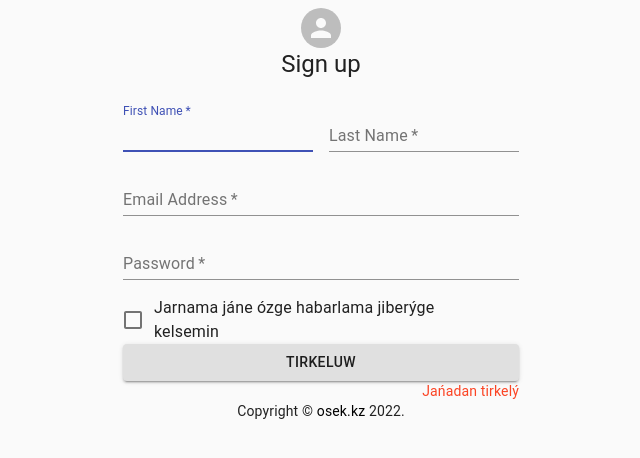
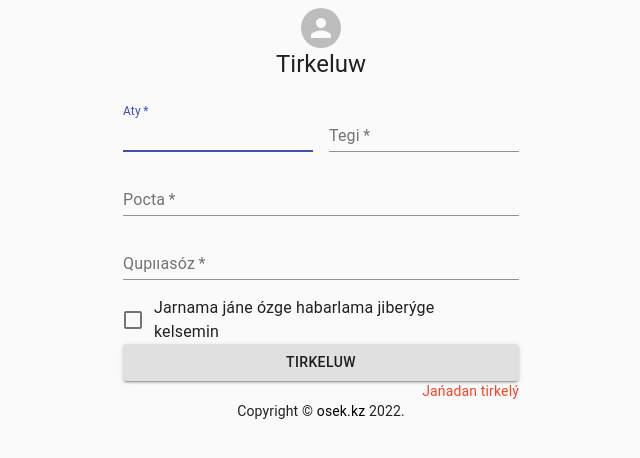
Before and after one commit to laqube/osek, a React (Create React App) app: page /signup in a window 1280 px wide. Shown: the top 458 px of the page, without its empty margins (319-959 px from the left). Built offline with nearby package versions, Linux system fonts and the light colour scheme.

Commit message:
Translation
Translated Registration and login forms

```diff
--- a/src/pages/Login.js
+++ b/src/pages/Login.js
@@ -59,7 +59,7 @@ const Login = () => {
 
                     </Avatar>
                     <Typography component="h1" variant="h5">
-                        Sign in
+                        Kiruw
                     </Typography>
                     <Box component="form" onSubmit={handleSubmit} noValidate sx={{ mt: 1 }}>
                         <TextField
@@ -67,7 +67,7 @@ const Login = () => {
                             required
                             fullWidth
                             id="email"
-                            label="Email Address"
+                            label="Pocta"
                             name="email"
                             autoComplete="email"
                             autoFocus
@@ -77,7 +77,7 @@ const Login = () => {
                             required
                             fullWidth
                             name="password"
-                            label="Password"
+                            label="Qupııasóz"
                             type="password"
                             id="password"
                             autoComplete="current-password"
--- a/src/pages/Reg.js
+++ b/src/pages/Reg.js
@@ -58,7 +58,7 @@ const Reg = () => {
                         {/*<LockOutlinedIcon />*/}
                     </Avatar>
                     <Typography component="h1" variant="h5">
-                        Sign up
+                        Tirkeluw
                     </Typography>
                     <Box component="form" noValidate onSubmit={handleSubmit} sx={{ mt: 3 }}>
                         <Grid container spacing={2}>
@@ -69,7 +69,7 @@ const Reg = () => {
                                     required
                                     fullWidth
                                     id="firstName"
-                                    label="First Name"
+                                    label="Aty"
                                     autoFocus
                                 />
                             </Grid>
@@ -78,7 +78,7 @@ const Reg = () => {
                                     required
                                     fullWidth
                                     id="lastName"
-                                    label="Last Name"
+                                    label="Tegі"
                                     name="lastName"
                                     autoComplete="family-name"
                                 />
@@ -88,7 +88,7 @@ const Reg = () => {
                                     required
                                     fullWidth
                                     id="email"
-                                    label="Email Address"
+                                    label="Pocta"
                                     name="email"
                                     autoComplete="email"
                                 />
@@ -98,7 +98,7 @@ const Reg = () => {
                                     required
                                     fullWidth
                                     name="password"
-                                    label="Password"
+                                    label="Qupııasóz"
                                     type="password"
                                     id="password"
                                     autoComplete="new-password"
--- a/src/pages/Shop.js
+++ b/src/pages/Shop.js
@@ -121,7 +121,7 @@ const Shop = () => {
                         </Grid>
                         <Grid item xs={14}>
                             <Grid container spacing={{ xs: 2, md: 3 }} columns={{ xs: 4, sm: 8, md: 12 }}>
-                                {Array.from(Array(16)).map((_, index) => (
+                                {Array.from(Array(3)).map((_, index) => (
                                     <Grid item xs={2} sm={3} my={4} key={index}>
                                         <Item/>
                                     </Grid>
```
